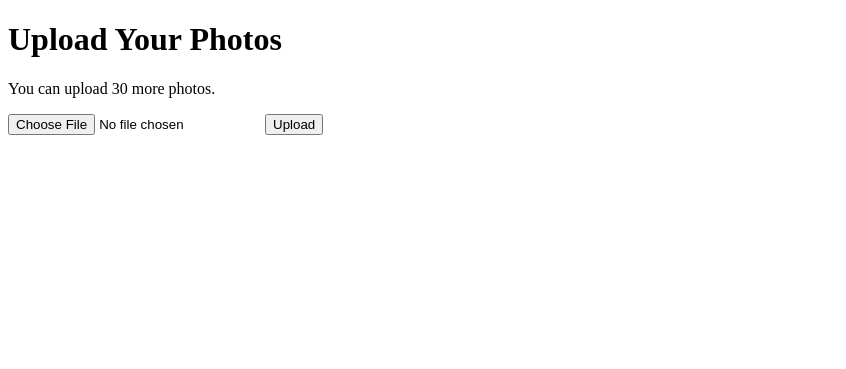
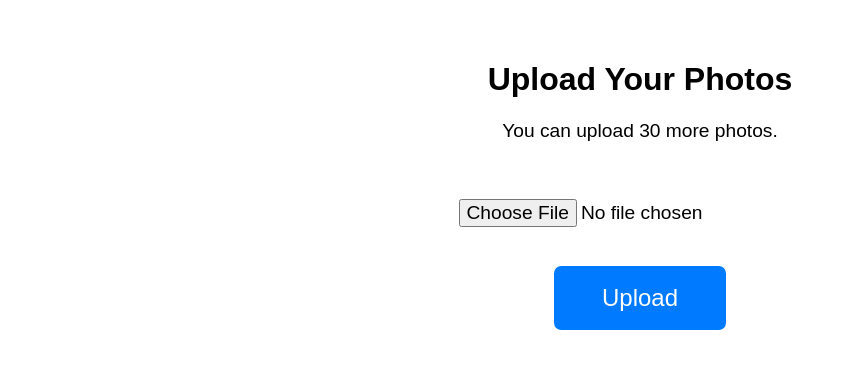
Before and after one commit to AdrianSykes/qr-photo-uploader, a Flask app: page / in a window 1280 px wide. Shown: the top 369 px of the page, without its empty margins (0-846 px from the left). Run offline with Flask 3, Linux system fonts and the light colour scheme.

Commit message:
Update index.html

```diff
--- a/templates/index.html
+++ b/templates/index.html
@@ -2,6 +2,36 @@
 <html>
 <head>
     <title>Upload Your Wedding Photos</title>
+    <style>
+        body {
+            font-family: Arial, sans-serif;
+            text-align: center;
+            padding: 2em;
+        }
+        h1 {
+            font-size: 2em;
+        }
+        input[type="file"] {
+            font-size: 1.2em;
+            padding: 1em;
+            margin: 1em 0;
+        }
+        button {
+            font-size: 1.5em;
+            padding: 0.75em 2em;
+            background-color: #007BFF;
+            color: white;
+            border: none;
+            border-radius: 0.3em;
+            cursor: pointer;
+        }
+        button:hover {
+            background-color: #0056b3;
+        }
+        p {
+            font-size: 1.2em;
+        }
+    </style>
 </head>
 <body>
     <h1>Upload Your Photos</h1>
@@ -9,6 +39,7 @@
     {% if remaining > 0 %}
     <form action="/upload" method="post" enctype="multipart/form-data">
         <input type="file" name="photo" accept="image/*" required>
+        <br>
         <button type="submit">Upload</button>
     </form>
     {% else %}
```
